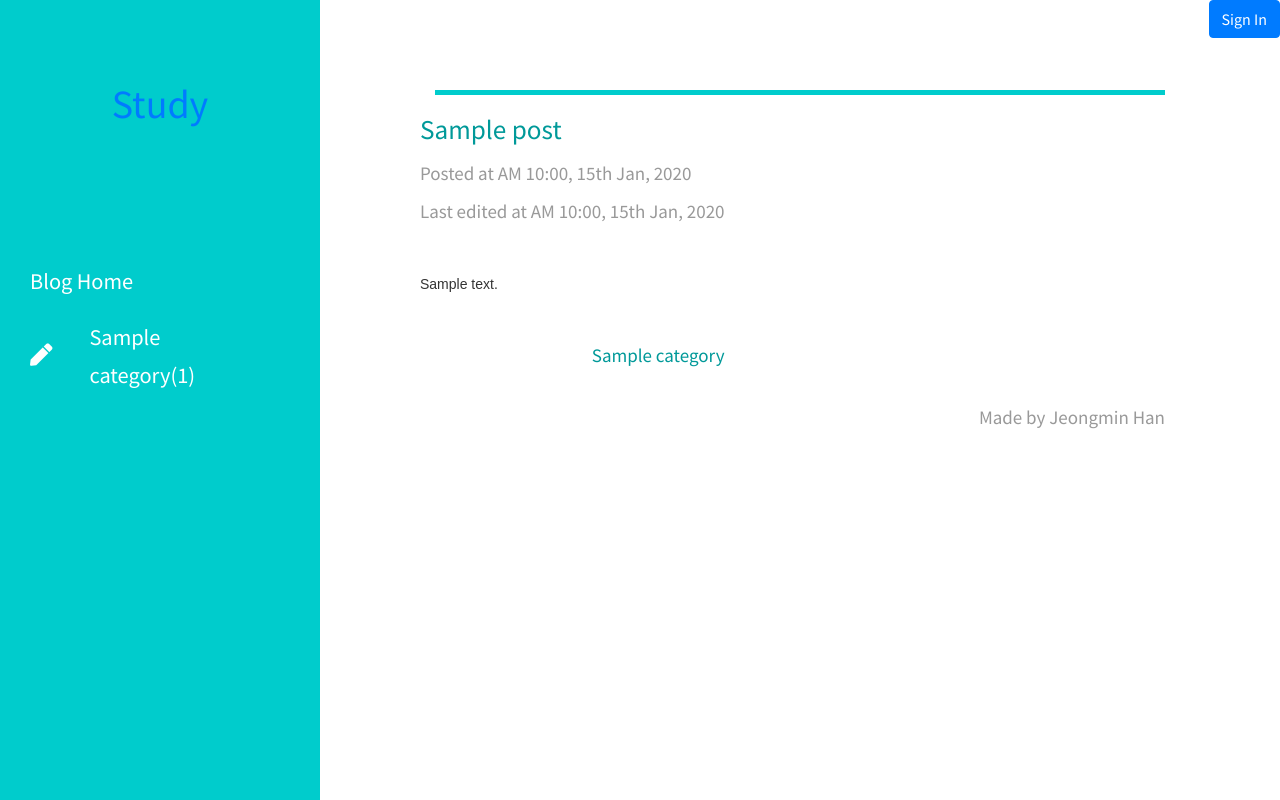
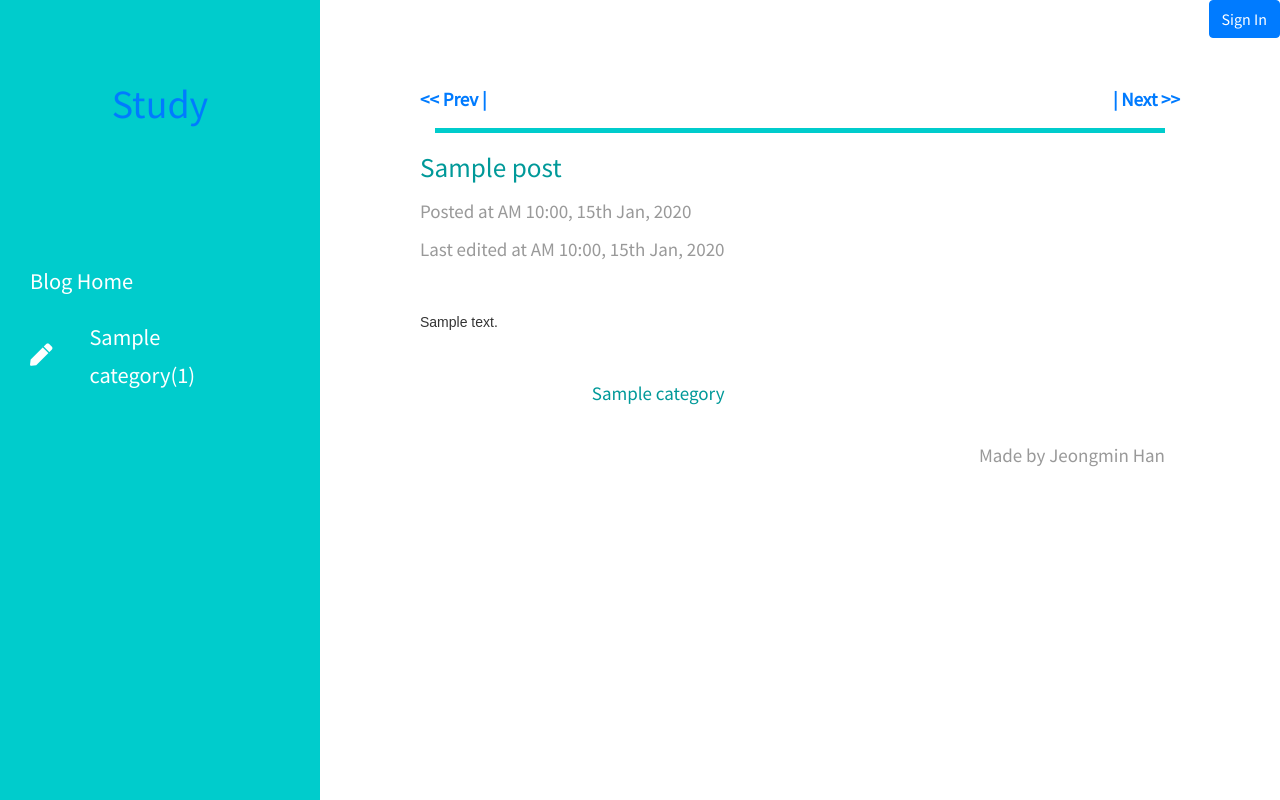
Before and after one commit to hjm6021/mysite, a Django app: a page that uses study/templates/study/study_detail.html in a window 1280 px wide. Run offline with Django 3.2, Linux system fonts and the light colour scheme; tables that the repository leaves empty hold one stand-in row (values such as "Sample post"); parts of the project's set-up code (start-up, migrations or seed data) failed here and were passed over; some libraries are stand-ins or nearby versions.

Commit message:
add prev next post

```diff
--- a/investment/models.py
+++ b/investment/models.py
@@ -24,12 +24,6 @@ class Post(models.Model):
     def get_absolute_url(self):
         return reverse("study:detail", args=(self.category_id.slug, self.pk))
 
-    def is_length_of_content_more_than_200(self):
-        return len(self.content) > 200
-
-    def get_content_less_than_200(self):
-        return self.content[:200]
-
 class Category(models.Model):
     name = models.CharField(verbose_name="NAME", max_length=50)
     slug = models.SlugField("SLUG", unique=True, allow_unicode=True)
--- a/study/models.py
+++ b/study/models.py
@@ -24,12 +24,6 @@ class Post(models.Model):
     def get_absolute_url(self):
         return reverse("study:detail", args=(self.category_id.slug, self.pk))
 
-    def is_length_of_content_more_than_200(self):
-        return len(self.content) > 200
-
-    def get_content_less_than_200(self):
-        return self.content[:200]
-
 class Category(models.Model):
     name = models.CharField(verbose_name="NAME", max_length=50)
     slug = models.SlugField("SLUG", unique=True, allow_unicode=True)
--- a/study/templates/study/study_detail.html
+++ b/study/templates/study/study_detail.html
@@ -6,10 +6,16 @@
         <main class="tm-main">
             <div class="row tm-row">
                 {% if post.get_previous_by_create_dt %}
-                    <a href="{% url 'study:detail' post.get_previous_by_create_dt.category_id.slug post.get_previous_by_create_dt.id %}" style="float: left;">&lt;&lt;Prev: {{ post.get_previous_by_create_dt.title }}</a>
+                    <a href="{% url 'study:detail' post.get_previous_by_create_dt.category_id.slug post.get_previous_by_create_dt.id %}">
+                        <strong>&lt;&lt; Prev |</strong> [{{ post.get_previous_by_create_dt.category_id.name }}] {{ post.get_previous_by_create_dt.title }}</a>
+                {% else %}
+                    <a href=""><strong>&lt;&lt; Prev |</strong></a>
                 {% endif %}
                 {% if post.get_next_by_create_dt %}
-                    <a href="{% url 'study:detail' post.get_next_by_create_dt.category_id.slug post.get_next_by_create_dt.id %}" style="float: left;">{{ post.get_next_by_create_dt.title }} :Next&gt;&gt;</a>
+                    <a href="{% url 'study:detail' post.get_next_by_create_dt.category_id.slug post.get_next_by_create_dt.id %}">
+                        [{{ post.get_next_by_create_dt.category_id.name }}] {{ post.get_next_by_create_dt.title }} <strong>| Next &gt;&gt;</strong></a>
+                {% else %}
+                    <a href=""><strong>| Next &gt;&gt;</strong></a>
                 {% endif %}
             </div>
             <div class="row tm-row">
@@ -18,7 +24,6 @@
                 </div>
             </div>
             <div class="row tm-row">
-                <div>
                 <div class="mb-4">
                     <h2 class="pt-2 tm-color-primary tm-post-title">{{ post.title }}</h2>
                     <p class="tm-mb-40">Posted at {{ post.create_dt | date:'A g:i, jS M, Y'}} <br> Last edited at {{ post.modify_dt | date:'A g:i, jS M, Y'}}</p>
@@ -29,7 +34,6 @@
                         <button type="button" class="btn btn-outline-primary"><a href="{% url 'study:delete' post.id %}">DELETE</a></button>
                     {% endif %}
                     <span class="d-block text-right tm-color-primary">{{ post.category_id.name }}</span>
-                    </div>
                 </div>
             </div>
 
```
Also changed, not shown: investment/templates/investment/investment_detail.html (+8 -4 lines). Lines whose indentation alone changed are shown as unchanged.
